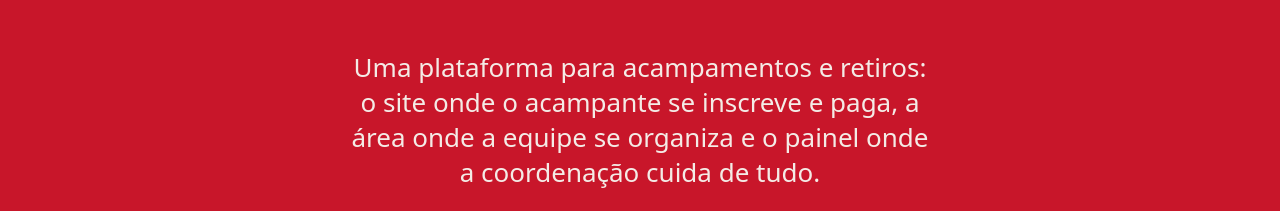
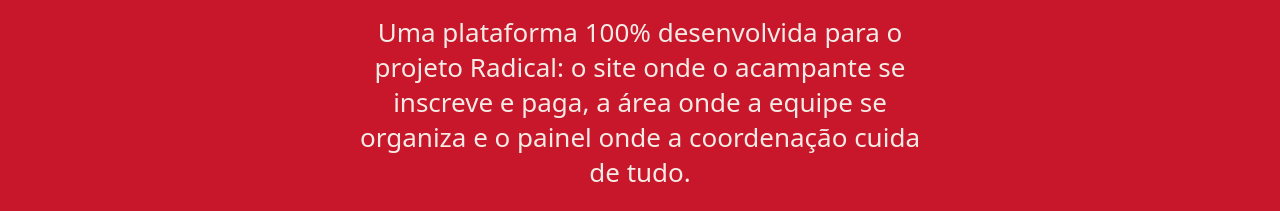
Before and after one commit to pablolima93/plataforma-radical, a plain HTML site: page index.html in a window 1280 px wide. Shown: the part 482-693 px from the top of the page. Drawn offline with Linux system fonts and the light colour scheme; a web font is replaced by a local one.

Commit message:
Hero: texto de apoio fala do projeto Radical
Co-Authored-By: Claude Opus 5.5 <noreply@anthropic.com>

```diff
--- a/index.html
+++ b/index.html
@@ -48,7 +48,7 @@
     </div>
   </div>
   <div class="hero-lower">
-    <p class="hero-sub">Uma plataforma para acampamentos e retiros: o site onde o acampante se inscreve e paga, a área onde a equipe se organiza e o painel onde a coordenação cuida de tudo.</p>
+    <p class="hero-sub">Uma plataforma 100% desenvolvida para o projeto Radical: o site onde o acampante se inscreve e paga, a área onde a equipe se organiza e o painel onde a coordenação cuida de tudo.</p>
     <a class="btn" href="#site">Conhecer o sistema</a>
   </div>
   <figure class="hero-shot" data-parallax>
```
Also changed, not shown: .impeccable/hook.cache.json.
